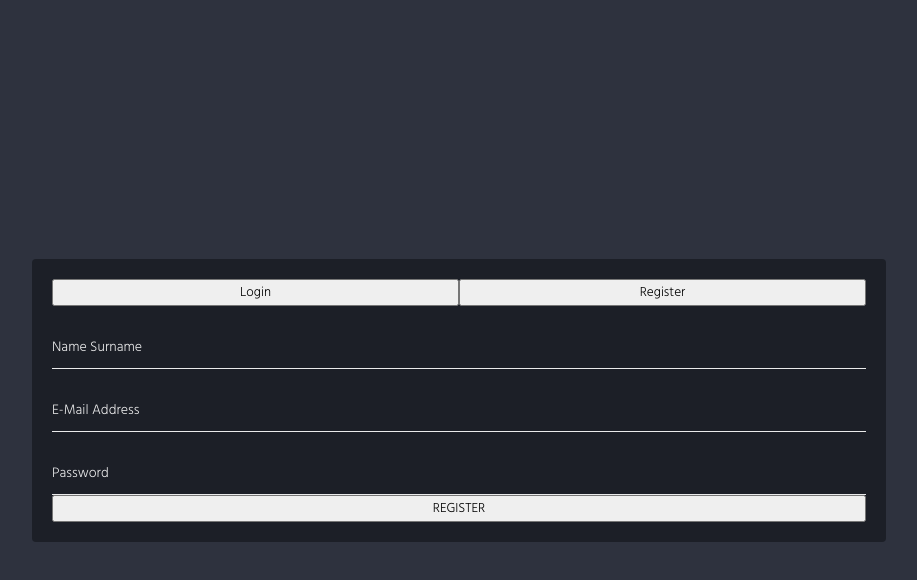
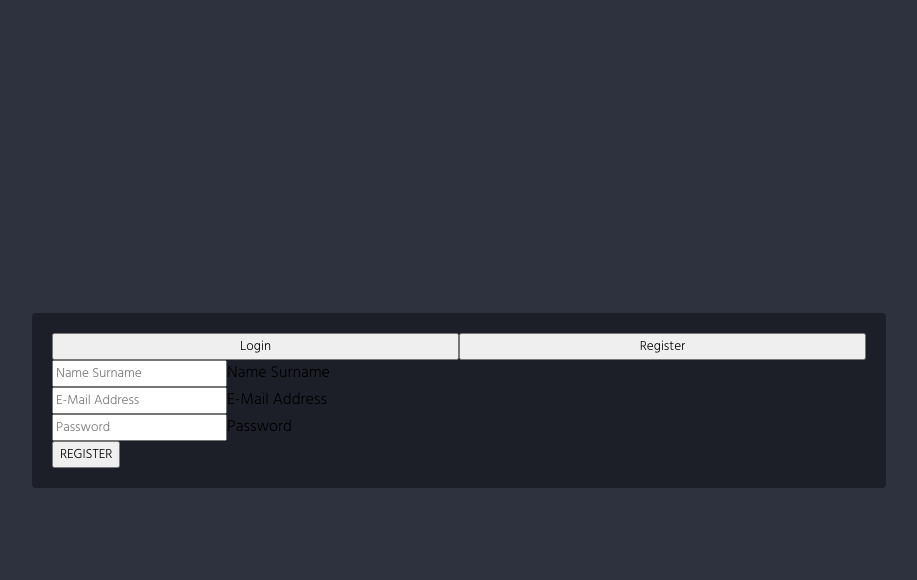
Before and after one commit to BurakCaglayan/basic-login-register-page-without-ui-library, a React (Create React App) app: page / in a window 1280 px wide. Both pictures are taken after a click on the button "Register". Shown: the top 580 px of the page, without its empty margins (181-1098 px from the left). Built offline with nearby package versions, Linux system fonts and the light colour scheme.

Commit message:
Revert "Update FormInput component style"
This reverts commit 9f940e66a83107fc7e6b5a4de392ab65aee62d44.

```diff
--- a/src/styles/components/_formInput.scss
+++ b/src/styles/components/_formInput.scss
@@ -1,64 +1,6 @@
-$primary: #11998e;
-$secondary: #38ef7d;
-$white: #fff;
-$gray: #9b9b9b;
-
-.form__group {
+.formInput{
   display: flex;
-  position: relative;
-  padding: 15px 0 0;
-  margin-top: 10px;
-  input {
-    font-family: inherit;
-    width: 100%;
-    border: 0;
-    border-bottom: 1px solid #eaeaeb;
-    outline: 0;
-    font-size: 14px;
-    color: #eaeaeb;
-    padding: 7px 0;
-    background: transparent;
-    transition: border-color 0.2s;
-
-    &::placeholder {
-      color: transparent;
-    }
-
-    &:placeholder-shown ~ .form__label {
-      font-size: 14px;
-      cursor: text;
-      top: 20px;
-      color: #eaeaeb;
-    }
-  }
-
-  .form__label {
-    position: absolute;
-    top: 0;
-    display: block;
-    transition: 0.2s;
-    font-size: 12px;
-    color: #eaeaeb;
-  }
-
-  input:focus {
-    ~ .form__label {
-      position: absolute;
-      top: 0;
-      display: block;
-      transition: 0.2s;
-      font-size: 12px;
-      color: #8ca632;
-    }
-    padding-bottom: 6px;
-    border-width: 3px;
-    border-bottom: 2px solid #8ca632;
-  }
-  /* reset input */
-  input {
-    &:required,
-    &:invalid {
-      box-shadow: none;
-    }
+  & input {
+    flex: 1;
   }
 }
--- a/src/styles/main.scss
+++ b/src/styles/main.scss
@@ -9,7 +9,6 @@
 @import 'components/card';
 @import 'components/formInput';
 @import 'components/login';
-@import 'components/register';
 @import 'components/tabs';
 
 // Pages
```
